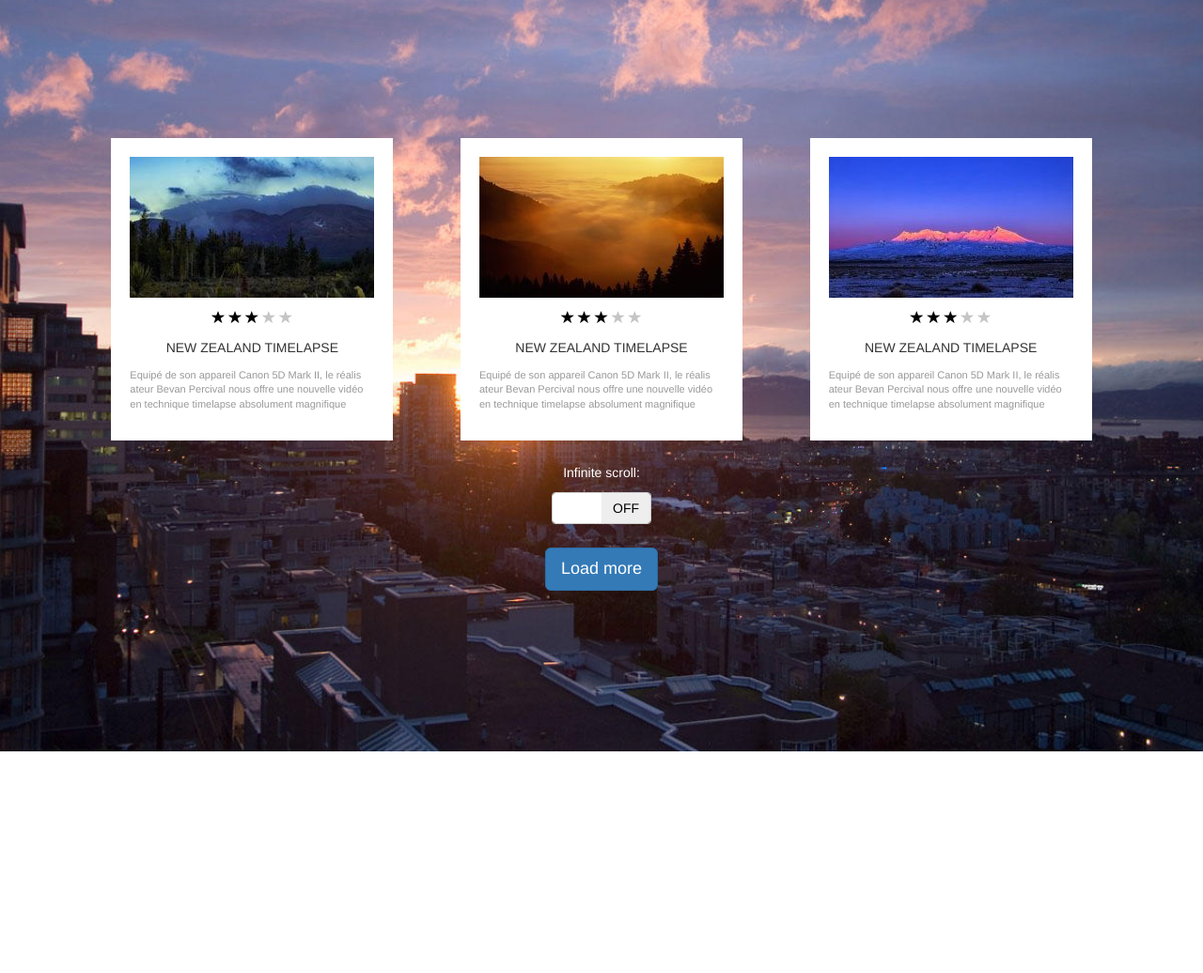
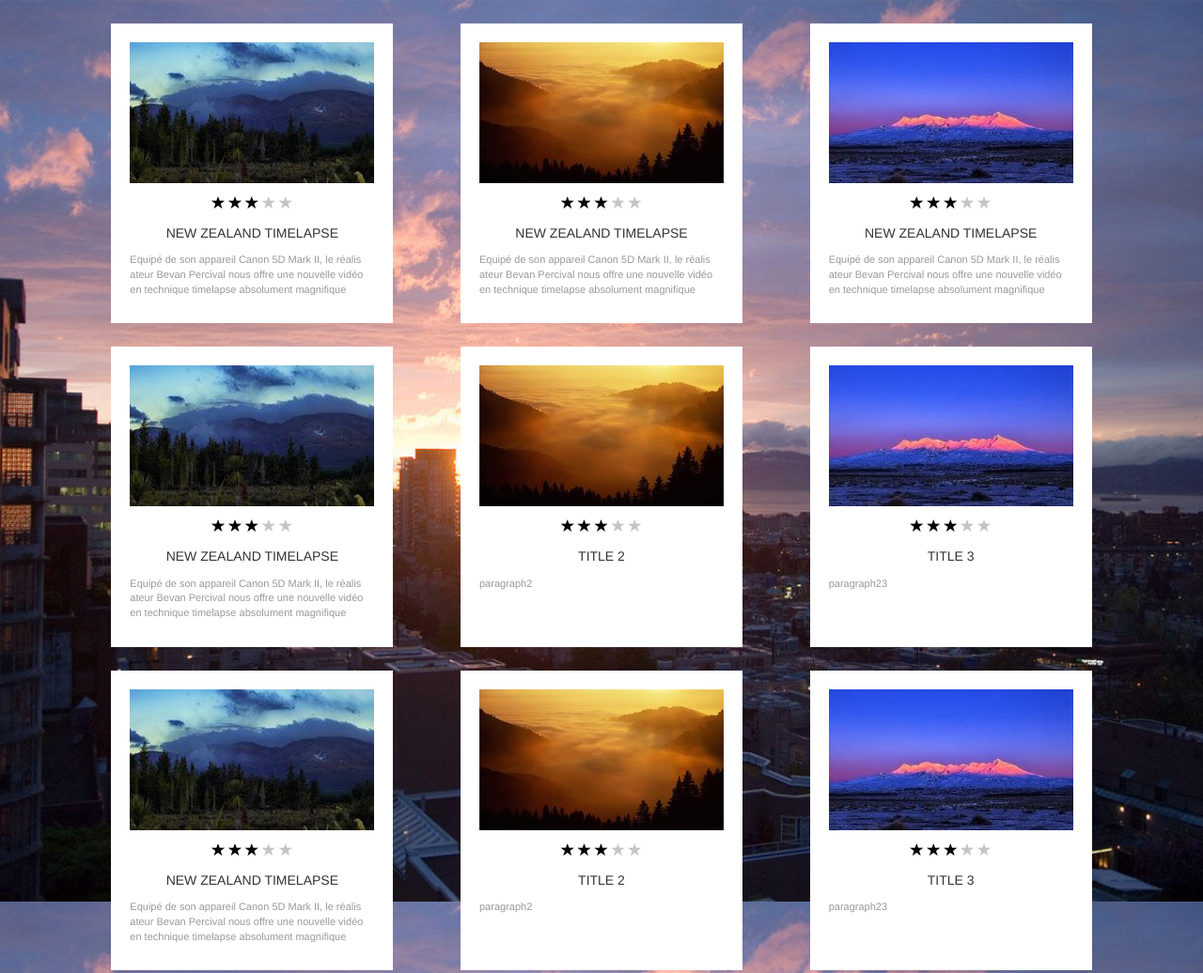
Before and after one commit to maxdonetsk/html-css-javascript-task, a website: page index.html in a window 1280 px wide. Shown: the top 1036 px of the page at 94% size. Before the commit the page ends 800 px from the top, so only its background shows below. Drawn offline with Linux system fonts and the light colour scheme.

Commit message:
lazyloading begins

```diff
--- a/data/items.json
+++ b/data/items.json
@@ -5,13 +5,53 @@
     "image": "/imgs/1.jpg"
   },
   {
-    "title": "new zealand timelapse",
-    "paragraph": "Equipé de son appareil Canon 5D Mark II, le réalis ateur Bevan Percival nous offre une nouvelle vidéo en  technique timelapse absolument magnifique",
+    "title": "title 2",
+    "paragraph": "paragraph2",
     "image": "/imgs/2.jpg"
+  },
+  {
+    "title": "title 3",
+    "paragraph": "paragraph23",
+    "image": "/imgs/3.jpg"
   },
   {
     "title": "new zealand timelapse",
     "paragraph": "Equipé de son appareil Canon 5D Mark II, le réalis ateur Bevan Percival nous offre une nouvelle vidéo en  technique timelapse absolument magnifique",
+    "image": "/imgs/1.jpg"
+  },
+  {
+    "title": "title 2",
+    "paragraph": "paragraph2",
+    "image": "/imgs/2.jpg"
+  },
+  {
+    "title": "title 3",
+    "paragraph": "paragraph23",
     "image": "/imgs/3.jpg"
+  },
+  {
+    "title": "new zealand timelapse",
+    "paragraph": "Equipé de son appareil Canon 5D Mark II, le réalis ateur Bevan Percival nous offre une nouvelle vidéo en  technique timelapse absolument magnifique",
+    "image": "/imgs/1.jpg"
+  },
+  {
+    "title": "title 2",
+    "paragraph": "paragraph2",
+    "image": "/imgs/2.jpg"
+  },
+  {
+    "title": "title 3",
+    "paragraph": "paragraph23",
+    "image": "/imgs/3.jpg"
+  },
+  {
+    "title": "new zealand timelapse",
+    "paragraph": "Equipé de son appareil Canon 5D Mark II, le réalis ateur Bevan Percival nous offre une nouvelle vidéo en  technique timelapse absolument magnifique",
+    "image": "/imgs/1.jpg"
+  },
+  {
+    "title": "title 2",
+    "paragraph": "paragraph2",
+    "image": "/imgs/2.jpg"
   }
 ]
--- a/index.html
+++ b/index.html
@@ -11,10 +11,10 @@
         <div id="main">
             <div class="table-cell">
                 <div class="container-fluid">
-                    <div class="row">
+                    <div class="row" id="content">
                         <div class="col-md-4 text-center text-md-right">
                             <div class="block">
-                                <img src="imgs/1.jpg" alt="" />
+                                <img src="/imgs/1.jpg" alt="" />
                                 <div class="rating text-center">
                                     <span class="glyphicon glyphicon-star active"></span>
                                     <span class="glyphicon glyphicon-star active"></span>
@@ -32,7 +32,7 @@
                         </div>
                         <div class="col-md-4 col-md-push-4 text-center text-md-left">
                             <div class="block">
-                                <img src="imgs/3.jpg" alt="" />
+                                <img src="/imgs/3.jpg" alt="" />
                                 <div class="rating text-center">
                                     <span class="glyphicon glyphicon-star active"></span>
                                     <span class="glyphicon glyphicon-star active"></span>
@@ -50,7 +50,7 @@
                         </div>
                         <div class="col-md-4 col-md-pull-4 text-center">
                             <div class="block">
-                                <img src="imgs/2.jpg" alt="" />
+                                <img src="/imgs/2.jpg" alt="" />
                                 <div class="rating text-center">
                                     <span class="glyphicon glyphicon-star active"></span>
                                     <span class="glyphicon glyphicon-star active"></span>
@@ -67,6 +67,7 @@
                             </div>
                         </div>
                     </div>
+                    <div class="row"></div>
                     <div class="row text-center user-activity">
                         <div id="switcher">
                             <p class="title">Infinite scroll:</p>
--- a/js/custom.js
+++ b/js/custom.js
@@ -1,15 +1,80 @@
 $(document).ready(function () {
     var loadmore = $('#load-more');
     var switcher = $("#infinite-scroll");
+    var content = $('#content');
 
+    //stop lazy load if true
+    var stopLazyLoad = false;
+
+    //bootstrap-switch initialization
     switcher.bootstrapSwitch('state', false, true);
 
+    //making switcher small-sized
     switcher.bootstrapSwitch({
         size: 'small'
     });
 
+    //hide loadmore button if switcher is turned on
     switcher.on('switchChange.bootstrapSwitch', function (event, state) {
         state ? loadmore.fadeOut('fast') : loadmore.fadeIn('fast');
+    });
 
+    $(window).scroll(function () {
+        if ($(window).scrollTop() === $(document).height() - $(window).height()) {
+            runLazyLoad();
+        }
     });
+
+    loadmore.on('click', function () {
+        runLazyLoad();
+    });
+
+    function lazyLoad() {
+        $.ajax({
+            url: '/data/items.json',
+            cache: false,
+            success: function (data) {
+                $.each(data, function (index, value) {
+                    if ((index + 1) === data.length) {
+                        stopLazyLoad = true;
+                    }
+                    $.get('/template/template.html', function (data) {
+                        data = $.parseHTML(data);
+                        data.filter(function (data) {
+                            $(data).find('img').attr('src', value.image);
+                            $(data).find('.title').html(value.title);
+                            $(data).find('.description').html(value.paragraph);
+                            if ($(data).is('[class^="col-"]')) {
+                                var n = 3; //each nth element; equals to column number
+                                if (index % n === 0) {
+                                    data.className = data.className + ' text-center text-md-right';
+                                }
+                                if ((index + 1) % n === 0) {
+                                    data.className = data.className + ' text-center text-md-left';
+                                }
+                                if ((index + 2) % n === 0) {
+                                    data.className = data.className + ' text-center';
+                                }
+                            }
+                        });
+                        content.last().append(data);
+                    });
+                });
+            },
+            error: function () {
+                alert('Error!');
+            },
+            complete: function () {
+                console.log('complete');
+            }
+        });
+    }
+
+    function runLazyLoad() {
+        if (stopLazyLoad) {
+            loadmore.remove();
+            return;
+        }
+        lazyLoad();
+    }
 });
--- a/scss/custom.scss
+++ b/scss/custom.scss
@@ -73,6 +73,9 @@ body {
         color: $gray-dark;
         font-size: $font-size-base;
         text-transform: uppercase;
+        white-space: nowrap;
+        overflow: hidden;
+        text-overflow: ellipsis;
         margin-top: 0;
     }
 
@@ -80,6 +83,8 @@ body {
         color: lighten($gray-base, 60%);
         font-size: $font-size-small - 1;
         text-align: left;
+        height: 45px;
+        overflow: hidden;
     }
 }
 
--- /dev/null
+++ b/template/template.html
@@ -0,0 +1,14 @@
+<div class="col-md-4">
+    <div class="block">
+        <img src="" alt="" />
+        <div class="rating text-center">
+            <span class="glyphicon glyphicon-star active"></span>
+            <span class="glyphicon glyphicon-star active"></span>
+            <span class="glyphicon glyphicon-star active"></span>
+            <span class="glyphicon glyphicon-star"></span>
+            <span class="glyphicon glyphicon-star"></span>
+        </div>
+        <h1 class="title text-center"></h1>
+        <p class="description text-left"></p>
+    </div>
+</div>
```
Also changed, not shown: nbproject/private/private.xml (+5 -4 lines), css/custom.css, css/style.css, 2 other files.
